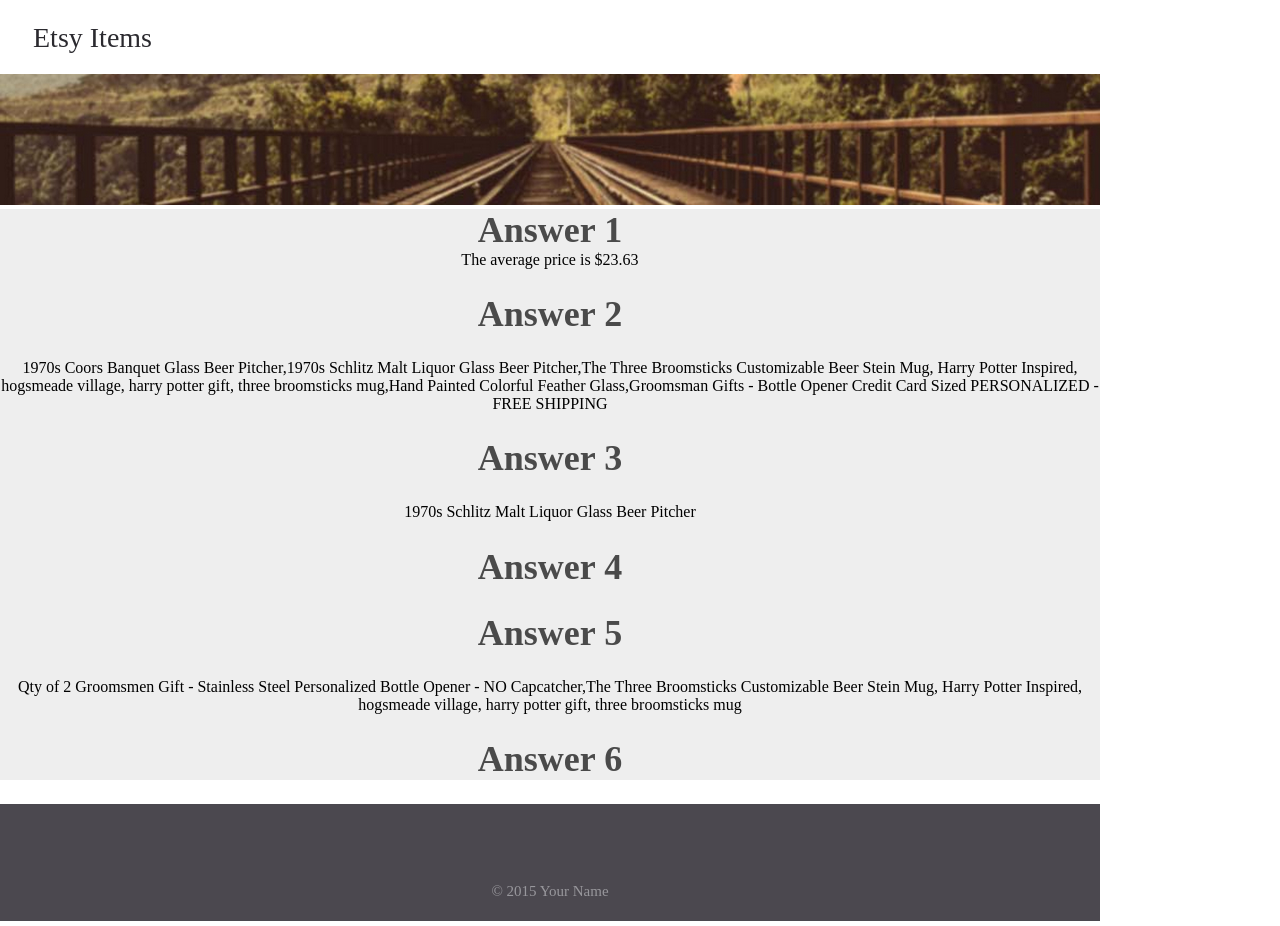
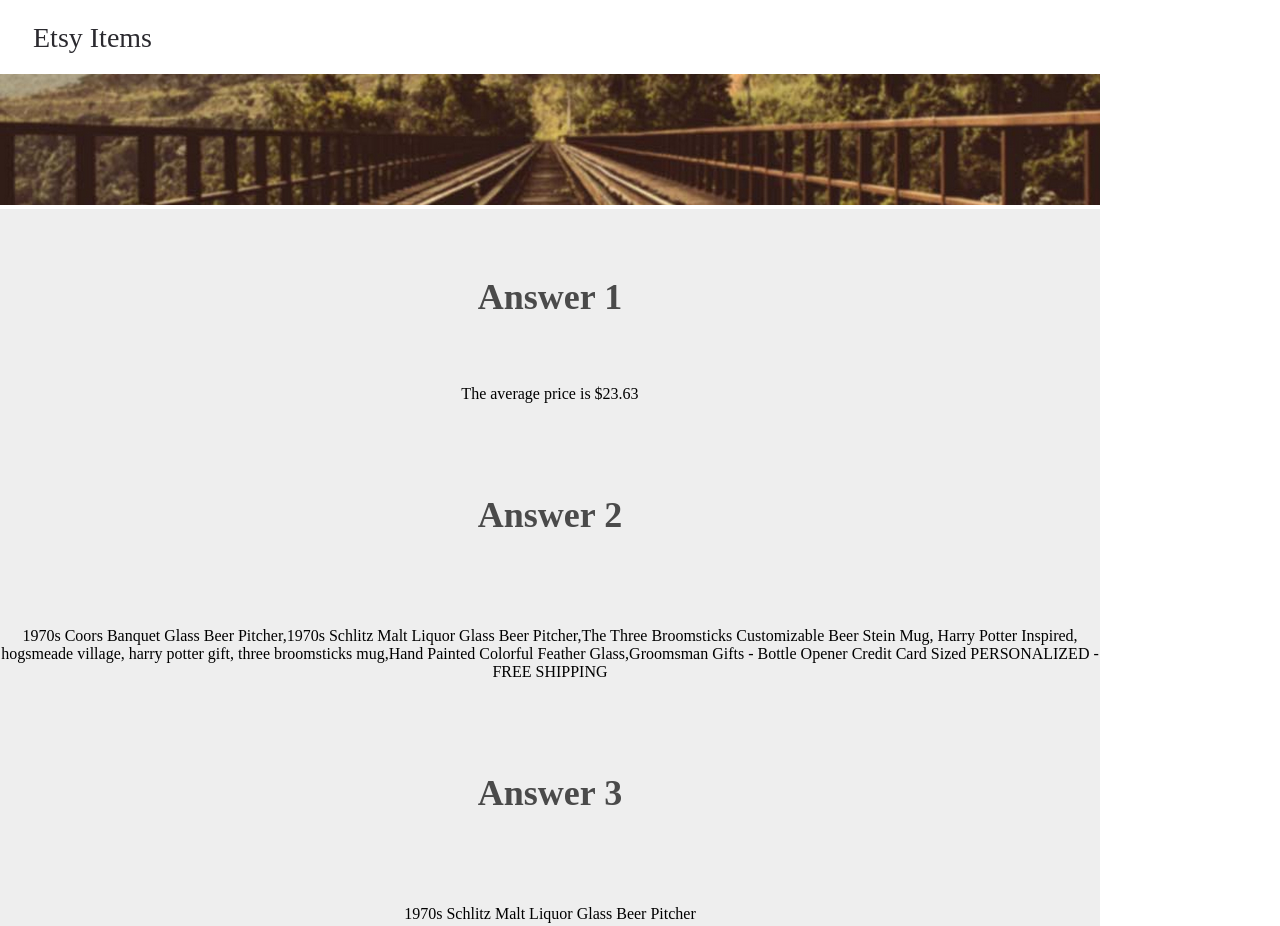
Before and after one commit to BenjieCodes/Functional-Etsy-Items, a plain HTML site: page index.html in a window 1280 px wide. Shown: the top 926 px of the page. Drawn offline with Linux system fonts and the light colour scheme.

Commit message:
fixed few things on html&css and also starting to work on Q6.

```diff
--- a/css/main.css
+++ b/css/main.css
@@ -32,6 +32,8 @@ img {
 h1 {
   font-size: 36px;
   color: #4A4A4A;
+  padding: 67px;
+
 }
 
 .top {
@@ -42,6 +44,10 @@ h1 {
   color: #2D2D2D;
 }
 .answer6 p {
+  margin: 0;
+}
+
+.bottom {
   margin: 0;
 }
 footer {
--- a/index.html
+++ b/index.html
@@ -16,17 +16,17 @@
 
   <div class="answers">
     <h1 class="top">Answer 1</h1>
-    <div class="answer1" id="answer1"></div>
+    <div id="answer1"></div>
     <h1>Answer 2</h1>
-    <div class="answer2" id="answer2"></div>
+    <div id="answer2"></div>
     <h1>Answer 3</h1>
-    <div class="answer3" id="answer3"></div>
+    <div id="answer3"></div>
     <h1>Answer 4</h1>
-    <div class="answer4" id="answer4"></div>
+    <div id="answer4"></div>
     <h1>Answer 5</h1>
-    <div class="answer5" id="answer5"></div>
-    <h1>Answer 6</h1>
-    <div class="answer6" id="answer6"></div>
+    <div id="answer5"></div>
+    <h1 class="bottom">Answer 6</h1>
+    <div id="answer6"></div>
   </div>
   <div class="footer">
     <footer>
--- a/js/main.js
+++ b/js/main.js
@@ -77,4 +77,6 @@ var answer5 = eight.map(function (item){
 var answer5Area = document.querySelector('#answer5');
 answer5Area.innerHTML = answer5;
 
-// 6.
+// 6. How many items were made by their sellers?
+
+var sellers = items.filter ()
```
